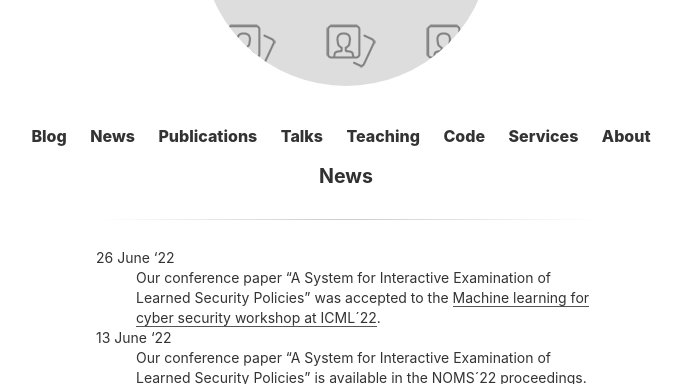
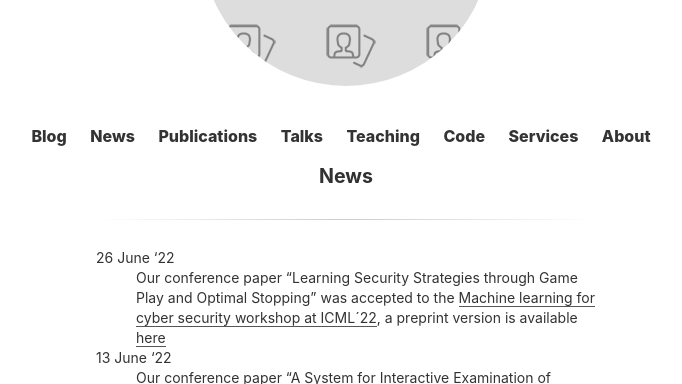
Before and after one commit to Limmen/Limmen.github.io, a Jekyll site: the page built from news.md, in a window 1280 px wide and 900 px high, cut to the strip 244-628 px from the top of the window. Shown: the whole strip, without its empty margins (294-976 px from the left). Built offline with Jekyll 4.4.1, drawn with Linux system fonts in a browser that asks for light colours.

```diff
--- a/news.md
+++ b/news.md
@@ -4,7 +4,7 @@
 ---
 
 26 June '22
-:   Our conference paper "A System for Interactive Examination of Learned Security Policies" was accepted to the [Machine learning for cyber security workshop at ICML´22](https://sites.google.com/view/icml-ml4cyber/accepted-papers).
+:   Our conference paper "Learning Security Strategies through Game Play and Optimal Stopping" was accepted to the [Machine learning for cyber security workshop at ICML´22](https://sites.google.com/view/icml-ml4cyber/accepted-papers), a preprint version is available [here](icml_ml4cyber_Hammar_Stadler_final_24_june_2022.pdf)
 
 13 June '22
 :   Our conference paper "A System for Interactive Examination of Learned Security Policies" is available in the NOMS´22 [proceedings](https://ieeexplore.ieee.org/document/9789707).
```
Also changed, not shown: publications.md (+1 -0 lines), 1 other file.
